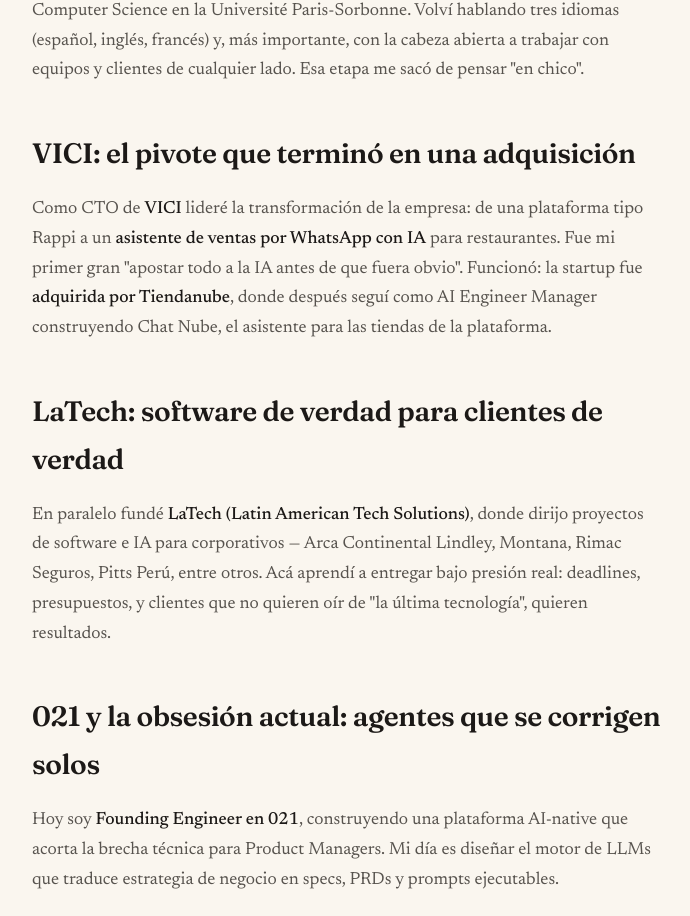
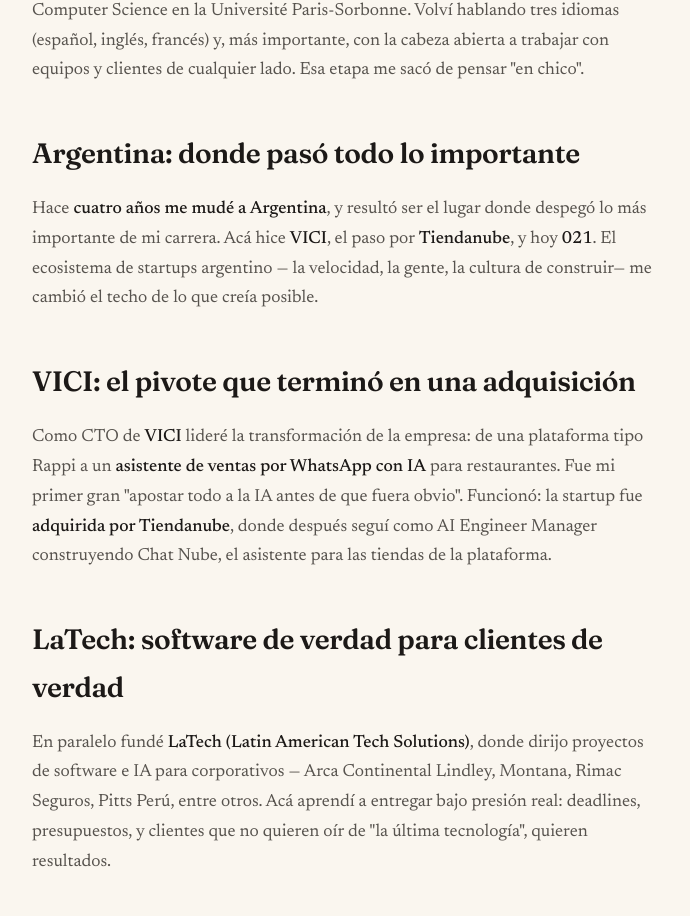
Before and after one commit to agrimald2/alonsogrimaldo.com, a Next.js app: page /sobre-mi in a window 1280 px wide. Shown: the part 780-1696 px from the top of the page, without its empty margins (292-982 px from the left). Built offline with nearby package versions, Linux system fonts and the light colour scheme.

Commit message:
Add Argentina (4 years, where VICI/Tiendanube/021 happened) to bio, home, about, JSON-LD, llms.txt

```diff
--- a/app/sobre-mi/page.tsx
+++ b/app/sobre-mi/page.tsx
@@ -4,7 +4,7 @@
 export const metadata: Metadata = {
   title: "Sobre mí",
   description:
-    "De digitalizar procesos con ERPs en Perú a construir agentes autónomos en 021, pasando por Francia, Alemania y una startup adquirida por Tiendanube. La historia, las decisiones y los errores.",
+    "Peruano radicado en Argentina hace 4 años. De digitalizar procesos con ERPs a construir agentes autónomos en 021, pasando por Francia, Alemania y una startup adquirida por Tiendanube. La historia, las decisiones y los errores.",
   alternates: { canonical: "/sobre-mi" },
 };
 
@@ -38,6 +38,15 @@
             tres idiomas (español, inglés, francés) y, más importante, con la cabeza
             abierta a trabajar con equipos y clientes de cualquier lado. Esa etapa me
             sacó de pensar &quot;en chico&quot;.
+          </p>
+
+          <h2>Argentina: donde pasó todo lo importante</h2>
+          <p>
+            Hace <b>cuatro años me mudé a Argentina</b>, y resultó ser el lugar donde
+            despegó lo más importante de mi carrera. Acá hice <b>VICI</b>, el paso por{" "}
+            <b>Tiendanube</b>, y hoy <b>021</b>. El ecosistema de startups argentino —
+            la velocidad, la gente, la cultura de construir— me cambió el techo de lo
+            que creía posible.
           </p>
 
           <h2>VICI: el pivote que terminó en una adquisición</h2>
--- a/lib/jsonld.tsx
+++ b/lib/jsonld.tsx
@@ -14,6 +14,7 @@
   alumniOf: { "@type": "CollegeOrUniversity", name: "Université Paris-Sorbonne" },
   knowsLanguage: ["es", "en", "fr"],
   nationality: { "@type": "Country", name: "Perú" },
+  homeLocation: { "@type": "Place", name: "Argentina" },
   sameAs: [LINKEDIN, "https://x.com/alonsogrimal2"],
 };
 
```
Also changed, not shown: app/page.tsx (+4 -3 lines), public/llms.txt.
